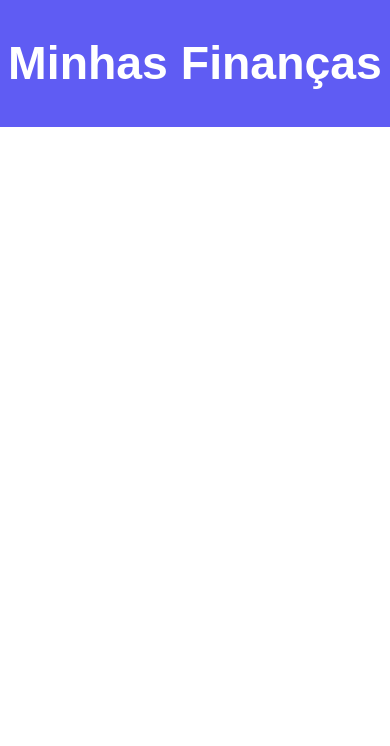
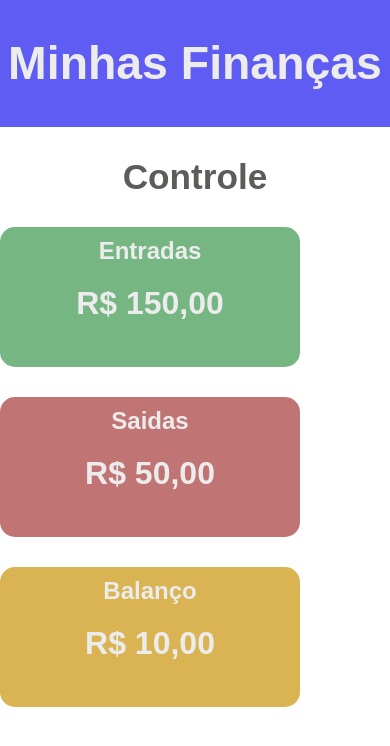
Before and after one commit to RafaelFrire/controle_financeiro_frontend, a React (Vite) app: page / in a window 390 px wide. Shown: the top 746 px of the page. Built offline with nearby package versions, Linux system fonts and the light colour scheme.

Commit message:
display balance

```diff
--- a/src/App.css
+++ b/src/App.css
@@ -3,3 +3,33 @@
     padding: 0;
     box-sizing: border-box;
 }
+#root{
+    color: var(--title-color, #F5F5F5);
+    color: var(--text-color, #ECECEC);
+
+}
+
+
+.section_controller{
+    max-width: 900px;
+    margin: 0px auto;
+    display: grid;
+    grid-template-columns: 1fr 1fr 1fr;
+    grid-gap: 30px;
+}
+
+@media (max-width: 700px){
+    .section_controller{
+        grid-template-columns: 1fr 1fr;
+    }
+
+}
+
+@media (max-width: 440px){
+    .section_controller{
+        grid-template-columns: 1fr;
+        grid-template-rows: 1fr;
+
+
+    }
+}
--- a/src/App.tsx
+++ b/src/App.tsx
@@ -1,11 +1,27 @@
 import Header from './components/header/Header.tsx'
+import CardsController from './components/cards-controller/CardsController.tsx'
+import TitlePage from './components/TitlePage/TitlePage.tsx'
+import React from 'react';
+
+
 
 function App() {
 
 
+  const [earn, setEarn] = React.useState({valor:150});
+
+
   return (
     <>
-        <Header></Header>
+        <Header Title='Minhas Finanças'></Header>
+
+        <TitlePage></TitlePage>
+        <section className='section_controller'>
+          <CardsController Title='Entradas' value={earn.valor} Color='#75B683'></CardsController>
+          <CardsController Title='Saidas' value={50} Color='#C07474'></CardsController>
+          <CardsController Title='Balanço' value={10} Color='#DAB453'></CardsController>
+        </section>
+
     </>
   )
 }
--- /dev/null
+++ b/src/components/TitlePage/TitlePage.ts
@@ -0,0 +1,12 @@
+import Styled from 'styled-components'
+
+
+
+
+export const Title = Styled.h1`
+    font-size: 2.2rem;
+    padding: 30px 0px;
+    text-align: center;
+    font-family: Arial;
+    color: #5E5B5B;
+`
--- /dev/null
+++ b/src/components/TitlePage/TitlePage.tsx
@@ -0,0 +1,9 @@
+
+import {Title} from './TitlePage'
+function TitlePage() {
+  return (
+    <Title>Controle</Title>
+  )
+}
+
+export default TitlePage
--- /dev/null
+++ b/src/components/cards-controller/CardsController.ts
@@ -0,0 +1,20 @@
+import Styled from 'styled-components'
+
+
+export const CardController = Styled.div`
+    max-width: 300px;
+    height: 140px;
+    font-family: Arial;
+    border-radius: 15px;
+    background-color: #75B683;
+    text-align: center;
+    h1{
+        padding-top: 10px;
+    }
+`
+
+export const TextValue = Styled.h2`
+    font-size: 2rem;
+    padding: 20px 0;
+
+`
--- /dev/null
+++ b/src/components/cards-controller/CardsController.tsx
@@ -0,0 +1,20 @@
+import {CardController, TextValue} from './CardsController'
+
+interface CardProps{
+  Title: string,
+  Color: string,
+  value?: number
+}
+
+
+function CardsController(props: CardProps) {
+  return (
+        <CardController style={{backgroundColor: props.Color}}>
+            <h1>{props.Title}</h1>
+            <TextValue>R$ {props.value},00</TextValue>
+        </CardController>
+
+  )
+}
+
+export default CardsController
--- a/src/components/header/Header.ts
+++ b/src/components/header/Header.ts
@@ -13,7 +13,7 @@ export const Container = Styled.header`
 export const Title = Styled.h1`
     font-size: 2.9em;
     font-family: Arial;
-    color: white;
+    color: text-color;
     margin: 0 auto;
 
 
--- a/src/components/header/Header.tsx
+++ b/src/components/header/Header.tsx
@@ -1,9 +1,13 @@
 import { Container, Title } from './Header';
 
-function header() {
+interface HeaderProps{
+  Title: string,
+}
+
+function header(props:HeaderProps):JSX.Element{
   return (
     <Container>
-      <Title>Minhas Finanças</Title>
+      <Title>{props.Title}</Title>
     </Container>
   )
 }
```
Also changed, not shown: src/interface/Finance.ts (added, +7 -0 lines).
